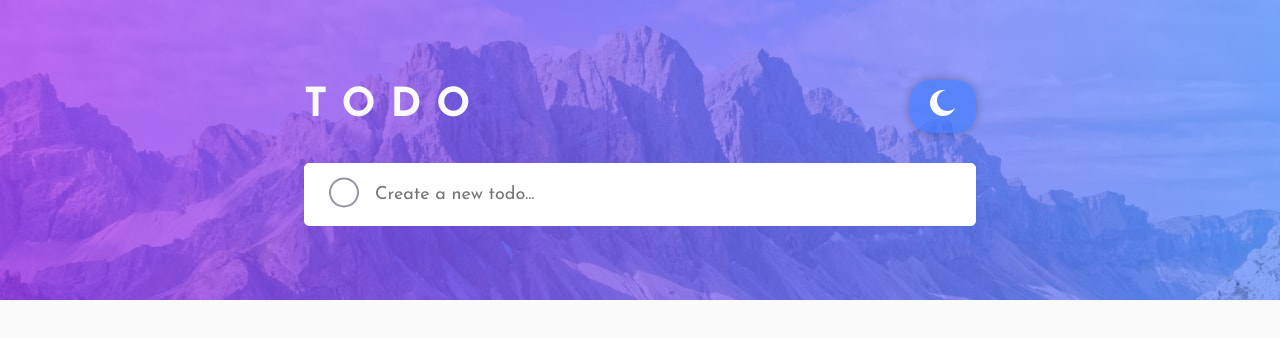
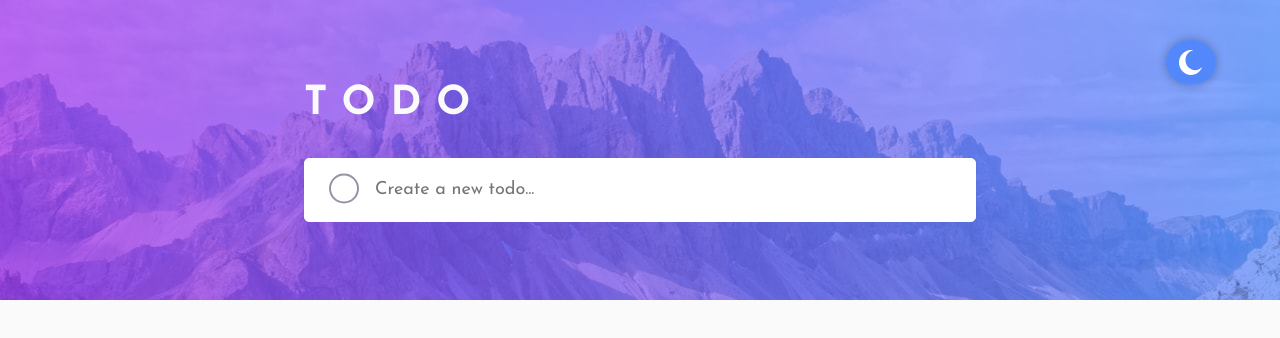
Before and after one commit to Orisabiyi/tasktracker, a React (Create React App) app: page / in a window 1280 px wide. Shown: the top 338 px of the page. Built offline with nearby package versions, Linux system fonts and the light colour scheme.

Commit message:
moved the light.dark mode to topmost right

```diff
--- a/src/components/App.js
+++ b/src/components/App.js
@@ -28,7 +28,6 @@ export default function App() {
 
   function handleSortBy(e) {
     setSortBy(e.target.value);
-    console.log(e.target.value);
   }
 
   function handleIsDark() {
@@ -37,13 +36,22 @@ export default function App() {
 
   return (
     <div className={`app ${isDark ? "app-dark" : ""}`}>
+      <button onClick={handleIsDark}>
+        <img
+          src={isDark ? "images/icon-sun.svg" : "images/icon-moon.svg"}
+          alt="an icon that depicts current mode of the appliation either"
+        />
+      </button>
+
       <div className="app-container">
-        <AppTitle isDark={isDark} onIsDark={handleIsDark} />
+        <AppTitle />
 
         <CreateTodo onTodo={handleTodo} isDark={isDark} />
 
         {todos.length !== 0 && (
-          <div className={`todo-container ${isDark && "todo-container-dark"}`}>
+          <div
+            className={`todo-container ${isDark ? "todo-container-dark" : ""}`}
+          >
             <TodoList
               todos={todos}
               sortBy={sortBy}
--- a/src/components/AppTitle.js
+++ b/src/components/AppTitle.js
@@ -1,13 +1,7 @@
-export default function AppTitle({ isDark, onIsDark }) {
+export default function AppTitle() {
   return (
     <div className="app-title">
       <h1>todo</h1>
-      <button onClick={onIsDark}>
-        <img
-          src={isDark ? "images/icon-sun.svg" : "images/icon-moon.svg"}
-          alt="an icon that depicts current mode of the appliation either"
-        />
-      </button>
     </div>
   );
 }
--- a/src/components/Todo.js
+++ b/src/components/Todo.js
@@ -7,7 +7,9 @@ export default function Todo({ todo, onToggleItem, onDelItem }) {
         {todo.completed && <img src="images/icon-check.svg" alt="check icon" />}
       </div>
 
-      <span className={todo.completed && "todo-completed"}>{todo.task}</span>
+      <span className={todo.completed ? "todo-completed" : ""}>
+        {todo.task}
+      </span>
 
       <div onClick={() => onDelItem(todo.id)}>
         <img src="images/icon-cross.svg" alt="close-icon" />
--- a/src/index.css
+++ b/src/index.css
@@ -72,6 +72,7 @@ body {
     var(--very-light-gray);
   min-height: 100vh;
   padding: 8rem;
+  position: relative;
 
   display: flex;
   justify-content: center;
@@ -82,10 +83,39 @@ body {
     var(--very-dark-blue);
 }
 
+.app > button {
+  background: var(--bright-blue);
+  box-shadow: 0 0 1rem rgba(0, 0, 0, 0.3);
+  border-radius: 50%;
+  padding: 0.75rem;
+
+  display: flex;
+  align-items: center;
+  justify-content: center;
+  width: 5rem;
+  height: 4.5rem;
+
+  position: absolute;
+  top: 5%;
+  right: 5%;
+}
+
+.app > button img {
+  display: block;
+  width: 70%;
+  height: auto;
+}
+
 @media only screen and (max-width: 56.25em) {
   .app {
     padding: 12rem 4rem;
     background-size: 150%;
+  }
+
+  .app > button {
+    width: 7rem;
+    height: 6.5rem;
+    top: 3%;
   }
 }
 
@@ -126,13 +156,6 @@ body {
   font-size: 4rem;
   letter-spacing: 1.5rem;
   text-transform: uppercase;
-}
-
-.app-title button {
-  background: var(--bright-blue);
-  box-shadow: 0 0 1rem rgba(0, 0, 0, 0.3);
-  border-radius: 2rem;
-  padding: 1rem 2rem;
 }
 
 @media only screen and (max-width: 56.25em) {
```
Also changed, not shown: 1 other file (tests, documents, lock files or other folders).
